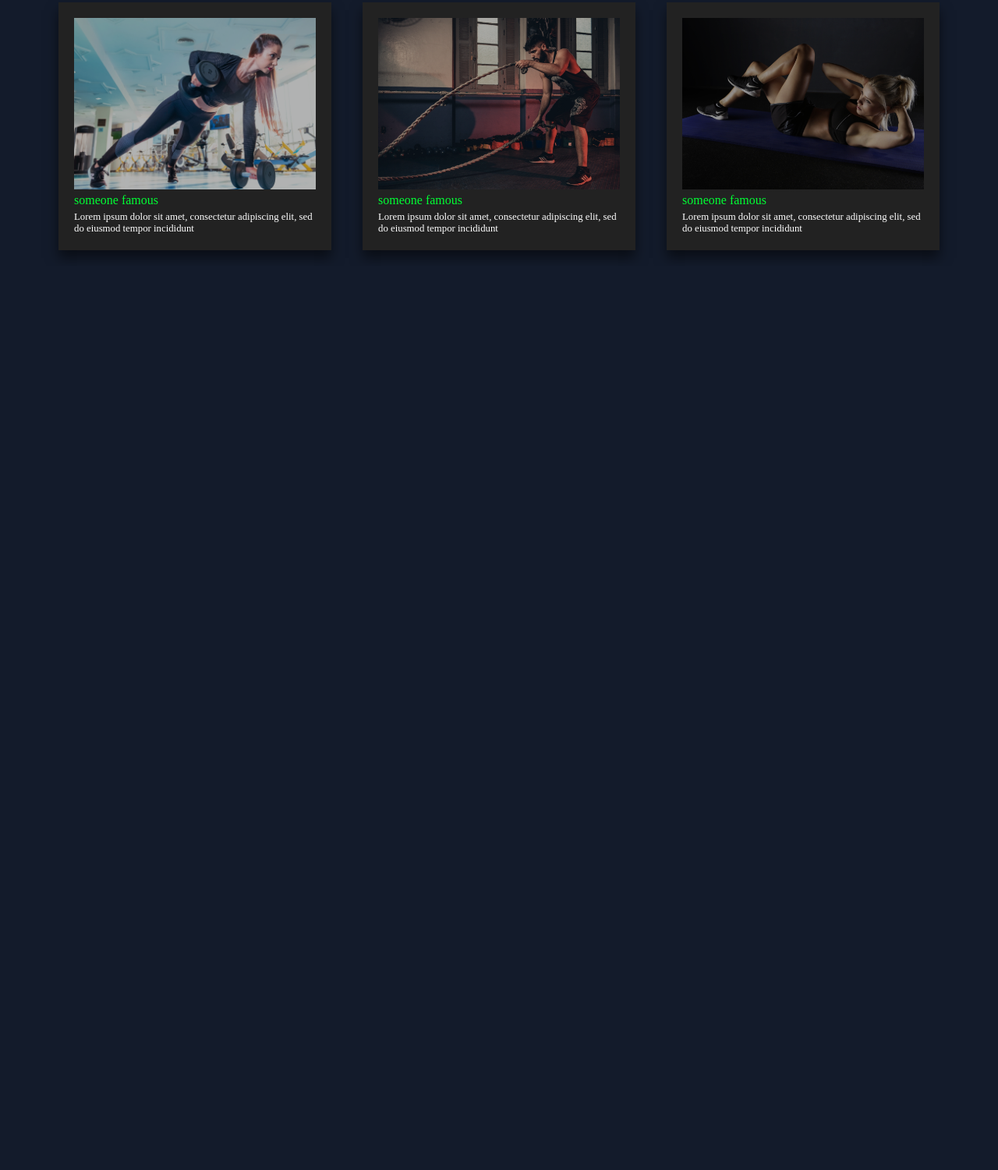
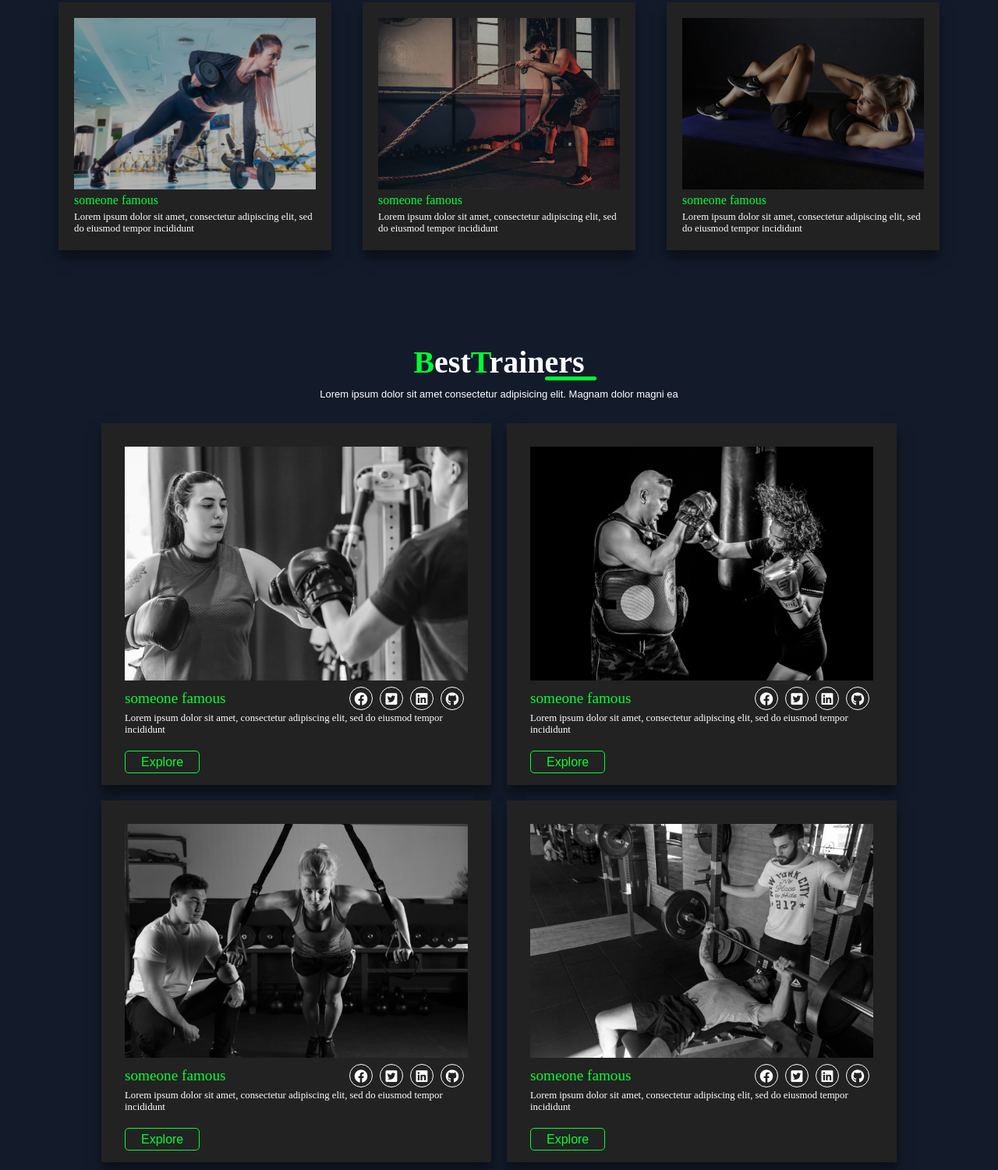
Before and after one commit to GustavoSantosRodrigues/landing-page-academy, a plain HTML site: page index.html in a window 1280 px wide. Shown: the part 2463-3964 px from the top of the page at 78% size. Before the commit the page ends 2804 px from the top, so only its background shows below. Drawn offline with Linux system fonts and the light colour scheme.

Commit message:
traines <treinadores> prontos

```diff
--- a/assets/css/main.css
+++ b/assets/css/main.css
@@ -4,6 +4,7 @@
     box-sizing: border-box;
     outline: none;
     color: #fff;
+    scroll-behavior: smooth;
 }
 
 :root{
@@ -278,3 +279,93 @@ span{
 .workout .content .frame p{
     font-size: 0.8rem;
 }
+
+.trainers .content{
+    flex-wrap: wrap;
+}
+
+.trainers .content .frame{
+    position: relative;
+    width: 500px;
+    padding: 30px 30px 40px 30px;
+    box-shadow: 0 10px 15px rgba(0, 0, 0, 0.5);
+    margin: 10px;
+    background: #222;
+}
+
+.trainers .content .frame .box{
+    position: relative;
+    height: 300px;
+    width: 100%;
+    overflow: hidden;
+}
+
+.trainers .content .frame .box img{
+    position: absolute;
+    filter: grayscale(1);
+    height: 100%;
+    width: 100%;
+    object-fit: cover;
+    transition: 0.2s ease;
+}
+
+.trainers .content .frame .box:hover img{
+    filter: grayscale(0);
+    transform: scale(1.08);
+}
+
+.trainers .content .frame .headline{
+    display: flex;
+    justify-content: space-between;
+    align-items: center;
+    margin: 8px 0;
+}
+
+.trainers .content .frame .headline i{
+    height: 30px;
+    width: 30px;
+    border: 1px solid #fff;
+    border-radius: 50%;
+    text-align: center;
+    font-size: 17px;
+    margin-right: 5px;
+    cursor: pointer;
+    padding: 6px 1px;
+}
+
+.trainers .content .frame .headline i:hover{
+   color: var(--green);
+   transition: 0.5s ease;
+}
+
+.trainers .content .frame .headline .title{
+    color: var(--green);
+    font-size: 1.2rem;
+}
+
+.trainers .content .frame p{
+    font-size: 0.8rem;
+    position: relative;
+    bottom: 5px;
+}
+
+.trainers .content .frame a{
+    top: 20px;
+    color: var(--green);
+    background: transparent;
+    padding: 5px 20px;
+    border: 1px solid var(--green);
+    border-radius: 5px;
+    text-decoration: none;
+    position: relative;
+    text-transform: capitalize;
+    transition: 0.2s ease;
+    font-family: sans-serif;
+}
+
+.trainers .content .frame a:hover{
+    color: #fff;
+    background-color: var(--green);
+    letter-spacing: 1.2px;
+    transition: 0.5s ease;
+}
--- a/index.html
+++ b/index.html
@@ -15,22 +15,22 @@
         <a href="#" class="logo">F<b>A</b>.</a>
         <ol>
             <li>
-                <a href="#">Home</a>
+                <a href="#home">Home</a>
             </li>
             <li>
-                <a href="#">About</a>
+                <a href="#about">About</a>
             </li>
             <li>
-                <a href="#">Workout</a>
+                <a href="#workout">Workout</a>
             </li>
             <li>
-                <a href="#">Trainers</a>
+                <a href="#trainers">Trainers</a>
             </li>
             <li>
-                <a href="#">Diet</a>
+                <a href="#diet">Diet</a>
             </li>
             <li>
-                <a href="#">Contact</a>
+                <a href="#contact">Contact</a>
             </li>
         </ol>
     </div>
@@ -141,15 +141,89 @@
                     <p>Lorem ipsum dolor sit amet, consectetur adipiscing elit, sed do eiusmod tempor incididunt</p>
                 </div>
             </div>
+        </section>
+    <!-- end workout section -->
 
+    <!-- section trainers -->
+        <section id="trainers" class="trainers view">
+            <div class="main">
+                <h2><span>B</span>est<span>T</span>rainers</h2>
+                <h6>Lorem ipsum dolor sit amet consectetur adipisicing elit. Magnam dolor magni ea</h6>
+            </div>
 
+            <div class="content">
+                <div class="frame">
+                    <div class="box">
+                        <img src="assets/img/trainer1.jpg" alt="treinos" loading="lazy" decoding="async">
+                    </div>
+                    <div class="headline">
+                        <div class="title">someone famous</div>
+                        <div class="icons">
+                            <i class="fa-brands fa-facebook"></i>
+                            <i class="fa-brands fa-square-twitter"></i>
+                            <i class="fa-brands fa-linkedin"></i>
+                            <i class="fa-brands fa-github"></i>
+                        </div>
+                    </div>
+                    <p>Lorem ipsum dolor sit amet, consectetur adipiscing elit, sed do eiusmod tempor incididunt</p>
+                    <a href="#">Explore</a>
+                </div>
 
+                <div class="frame">
+                    <div class="box">
+                        <img src="assets/img/trainer2.jpg" alt="treinos" loading="lazy" decoding="async">
+                    </div>
+                    <div class="headline">
+                        <div class="title">someone famous</div>
+                        <div class="icons">
+                            <i class="fa-brands fa-facebook"></i>
+                            <i class="fa-brands fa-square-twitter"></i>
+                            <i class="fa-brands fa-linkedin"></i>
+                            <i class="fa-brands fa-github"></i>
+                        </div>
+                    </div>
+                    <p>Lorem ipsum dolor sit amet, consectetur adipiscing elit, sed do eiusmod tempor incididunt</p>
+                    <a href="#">Explore</a>
+                </div>
+
+                <div class="frame">
+                    <div class="box">
+                        <img src="assets/img/trainer3.jpg" alt="treinos" loading="lazy" decoding="async">
+                    </div>
+                    <div class="headline">
+                        <div class="title">someone famous</div>
+                        <div class="icons">
+                            <i class="fa-brands fa-facebook"></i>
+                            <i class="fa-brands fa-square-twitter"></i>
+                            <i class="fa-brands fa-linkedin"></i>
+                            <i class="fa-brands fa-github"></i>
+                        </div>
+                    </div>
+                    <p>Lorem ipsum dolor sit amet, consectetur adipiscing elit, sed do eiusmod tempor incididunt</p>
+                    <a href="#">Explore</a>
+                </div>
+
+                <div class="frame">
+                    <div class="box">
+                        <img src="assets/img/trainer4.jpg" alt="treinos" loading="lazy" decoding="async">
+                    </div>
+                    <div class="headline">
+                        <div class="title">someone famous</div>
+                        <div class="icons">
+                            <i class="fa-brands fa-facebook"></i>
+                            <i class="fa-brands fa-square-twitter"></i>
+                            <i class="fa-brands fa-linkedin"></i>
+                            <i class="fa-brands fa-github"></i>
+                        </div>
+                    </div>
+                    <p>Lorem ipsum dolor sit amet, consectetur adipiscing elit, sed do eiusmod tempor incididunt</p>
+                    <a href="#">Explore</a>
+                </div>
+            </div>
         </section>
 
 
-
-
-    <!-- end workout section -->
+    <!-- end trainers section -->
 
 
 
```
Also changed, not shown: assets/img/diet5.jpg (added), assets/img/diet6.jpg (added), assets/img/menubar.jpg (added), assets/img/trainer1.jpg (added), assets/img/trainer2.jpg (added), assets/img/trainer3.jpg (added).
